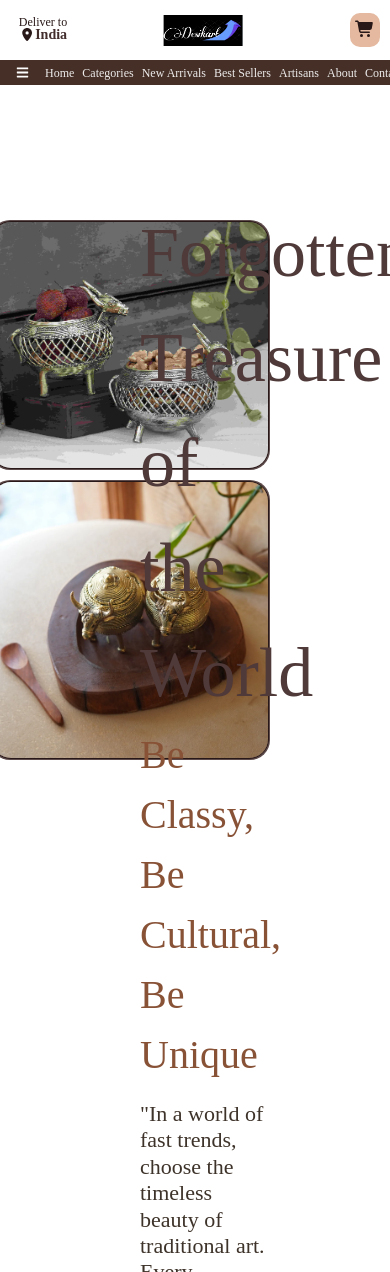
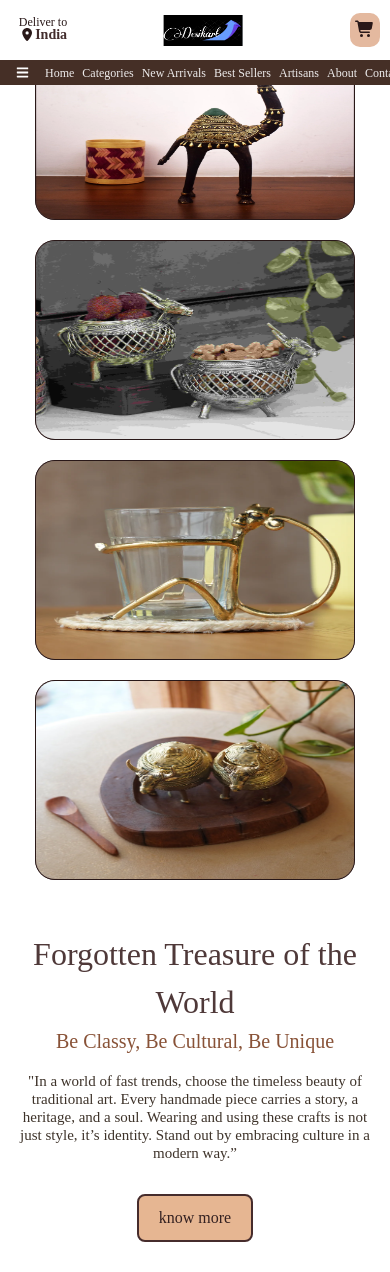
Before and after one commit to VermaPurnima27/Karkrita, a React (Vite) app: page / in a window 390 px wide. Before the commit the page ends 844 px from the top, so only its background shows below. Built offline with nearby package versions, Linux system fonts and the light colour scheme; the HTML template or start-up script is replaced by a standard one.

Commit message:
home responcive

```diff
--- a/src/Component/About.css
+++ b/src/Component/About.css
@@ -1,6 +1,6 @@
-*{
+/* *{
 
-    font-family: 'Playfair Display', serif;/*  Arial ,Helvetica, sans-serif; */
+    font-family: 'Playfair Display', serif;  /*  Arial ,Helvetica, sans-serif;
     background: fixed;
     box-sizing: border-box;
 
@@ -71,7 +71,7 @@
     right: 70px;
     height: 280px;
     width: 280px;
-    background-color: rgb(92, 73, 73);/*#452f26*/
+    background-color: rgb(92, 73, 73);/*#452f26
     border: 1px solid transparent;
     border-radius: 20px;
 
@@ -96,7 +96,7 @@
  font-size: 70px;
  color:   rgb(79, 57, 57);
  font-family:'Playfair Display', serif;
- /* 'Times New Roman', Times, serif; */
+ /* 'Times New Roman', Times, serif;
 }
 
 .title p{
@@ -123,3 +123,219 @@
     border: 2px solid rgb(70, 44, 44);
     font-size: 16px;
 }
+
+
+
+
+.title-btn{
+    background-color: #e6b692;
+    color: rgb(52, 33, 33);
+    font-size: 18px;
+    border: 2px solid rgb(70, 44, 44);
+    padding: 10px 25px;
+    border-radius: 8px;
+    cursor: pointer;
+}
+ */
+
+
+ *{
+    margin: 0;
+    padding: 0;
+    box-sizing: border-box;
+    font-family: 'Playfair Display', serif;
+}
+
+body{
+    overflow-x: hidden;
+}
+
+/* ================= Desktop ================= */
+
+.container{
+    position: fixed;
+    top: 100px;
+    right: 50px;
+    width: 800px;
+    height: 900px;
+}
+
+.box1,
+.box2,
+.box3,
+.box4{
+    position: absolute;
+    width: 280px;
+    border-radius: 20px;
+    background: rgb(92,73,73);
+}
+
+.box1{
+    top:90px;
+    left:160px;
+    height:280px;
+}
+
+.box2{
+    top:120px;
+    right:70px;
+    height:250px;
+}
+
+.box3{
+    bottom:270px;
+    left:160px;
+    height:250px;
+}
+
+.box4{
+    bottom:240px;
+    right:70px;
+    height:280px;
+}
+
+.title{
+    position: fixed;
+    top:50px;
+    left:120px;
+    width:40vw;
+    padding-top:150px;
+    padding-left:20px;
+}
+
+.content{
+    font-size:70px;
+    color:rgb(79,57,57);
+}
+
+.title p{
+    font-size:40px;
+    color:rgb(136,82,55);
+}
+
+.para{
+    font-size:22px;
+    color:#3e332a;
+}
+
+.title-btn{
+    background:#e6b692;
+    color:#342121;
+    padding:12px 25px;
+    border-radius:8px;
+    border:2px solid rgb(70,44,44);
+    font-size:18px;
+    cursor:pointer;
+}
+
+.title-btn:hover{
+    font-size:16px;
+}
+
+/* ================= Tablet ================= */
+
+@media(max-width:1024px){
+
+.title{
+    position: static;
+    width:90%;
+    margin:auto;
+    text-align:center;
+    padding:40px 20px;
+}
+
+.content{
+    font-size:50px;
+}
+
+.title p{
+    font-size:30px;
+}
+
+.para{
+    font-size:18px;
+}
+
+.container{
+    position: relative;
+    width:100%;
+    height:700px;
+    margin:auto;
+    top:0;
+    right:0;
+}
+}
+
+/* ================= Mobile ================= */
+
+@media(max-width:768px){
+
+.container{
+    position: static;
+    display:grid;
+    grid-template-columns:1fr;
+    gap:20px;
+    width:100%;
+    height:auto;
+    padding:20px;
+}
+
+.box1,
+.box2,
+.box3,
+.box4{
+    position: static;
+    width:100%;
+    max-width:320px;
+    height:220px;
+    margin:auto;
+}
+
+.title{
+    position: static;
+    width:100%;
+    padding:30px 20px;
+    text-align:center;
+}
+
+.content{
+    font-size:40px;
+}
+
+.title p{
+    font-size:24px;
+}
+
+.para{
+    font-size:16px;
+}
+
+.title-btn{
+    font-size:16px;
+    padding:10px 20px;
+}
+}
+
+/* ================= Small Mobile ================= */
+
+@media(max-width:480px){
+
+.content{
+    font-size:32px;
+}
+
+.title p{
+    font-size:20px;
+}
+
+.para{
+    font-size:15px;
+}
+
+.box1,
+.box2,
+.box3,
+.box4{
+    height:200px;
+}
+}
--- a/src/Component/About.jsx
+++ b/src/Component/About.jsx
@@ -4,6 +4,7 @@ import bastarart2 from './image/bastarart2.webp';
 import bastarart4 from './image/bastarart4.webp';
 import bastarart5 from './image/bastar art5.webp';
 import bast3 from './image/bast3.webp';
+
 import bastarart51 from './image/bastarart51.webp';
 
 
@@ -36,10 +37,9 @@ export default function About() {
           Stand out by embracing culture in a modern way.”</h6>
            <br />
         <button className='title-btn'>know more</button>
-      </div>
 
 
-
+      </div>
 
     </div>
     </>
--- a/src/Component/CategorySection.jsx
+++ b/src/Component/CategorySection.jsx
@@ -1,7 +1,7 @@
 import React from "react";
 import "./CategorySection.css";
 
-import iron from "../image/iron.jpg";
+import iron from "../image/";
 import saree from "../image/saree.jpg";
 import dhokra from "../image/dhokra.jpg";
 import terracotta from "../image/terracotta.jpg";
```
Also changed, not shown: src/Component/image/logo2.png (added).
